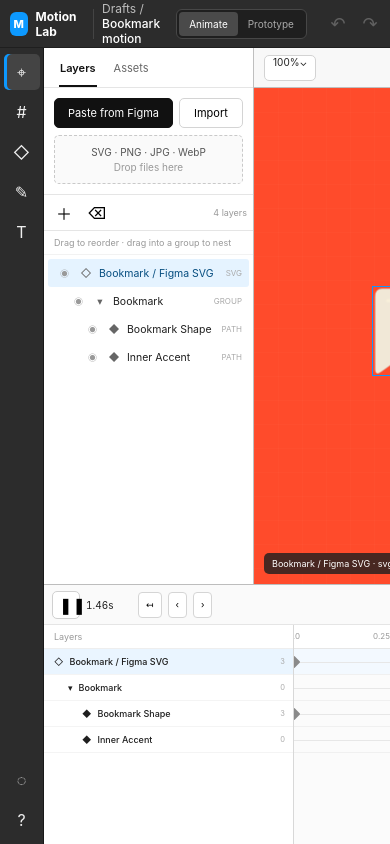
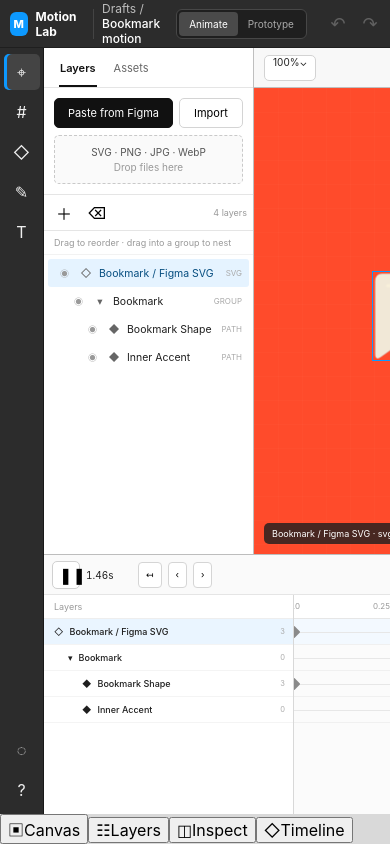
Before and after one commit to leenare7-creator/motion-lab, a React (Vite) app: page / in a window 390 px wide. Shown: the top 844 px of the page. Built offline with nearby package versions, Linux system fonts and the light colour scheme.

Commit message:
feat(mobile): add touch-first workspace navigation

```diff
--- a/src/App.jsx
+++ b/src/App.jsx
@@ -14,6 +14,7 @@
   const lab=useMotionLab()
   const [pasteOpen,setPasteOpen]=useState(false)
   const [exportOpen,setExportOpen]=useState(false)
+  const [mobilePane,setMobilePane]=useState('canvas')
   const bridgeImported=useRef(false)
 
   useEffect(()=>{
@@ -47,13 +48,19 @@
 
   return <div className="app">
     <TopBar lab={lab} onExport={()=>setExportOpen(true)} onShare={()=>navigator.clipboard?.writeText(location.href).then(()=>lab.notify('링크를 복사했습니다.'))} />
-    <div className="editor-shell">
+    <div className={`editor-shell mobile-pane-${mobilePane}`}>
       <ToolRail />
       <LayersPanel lab={lab} onPaste={()=>setPasteOpen(true)} />
       <CanvasStage lab={lab} />
       {lab.editorMode==='prototype'?<PrototypeInspector lab={lab}/>:<Inspector lab={lab} />}
       <Timeline lab={lab} />
     </div>
+    <nav className="mobile-dock" aria-label="Mobile workspace">
+      <button className={mobilePane==='canvas'?'active':''} onClick={()=>setMobilePane('canvas')}><span>▣</span>Canvas</button>
+      <button className={mobilePane==='layers'?'active':''} onClick={()=>setMobilePane('layers')}><span>☷</span>Layers</button>
+      <button className={mobilePane==='inspector'?'active':''} onClick={()=>setMobilePane('inspector')}><span>◫</span>{lab.editorMode==='prototype'?'Focus':'Inspect'}</button>
+      <button className={mobilePane==='timeline'?'active':''} onClick={()=>setMobilePane('timeline')}><span>◇</span>Timeline</button>
+    </nav>
     <PasteDialog open={pasteOpen} onClose={()=>setPasteOpen(false)} lab={lab}/>
     <ExportDialog open={exportOpen} onClose={()=>setExportOpen(false)} lab={lab}/>
     {lab.toast&&<div className="toast show">{lab.toast}</div>}
```
